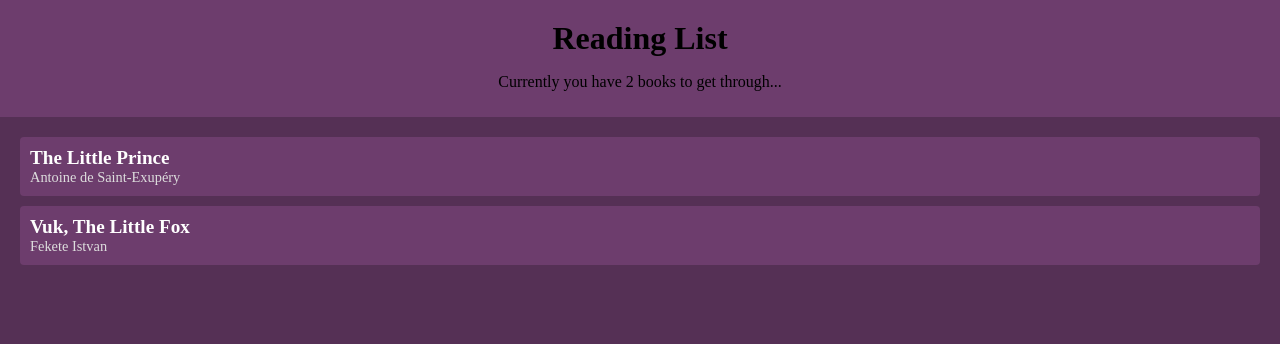
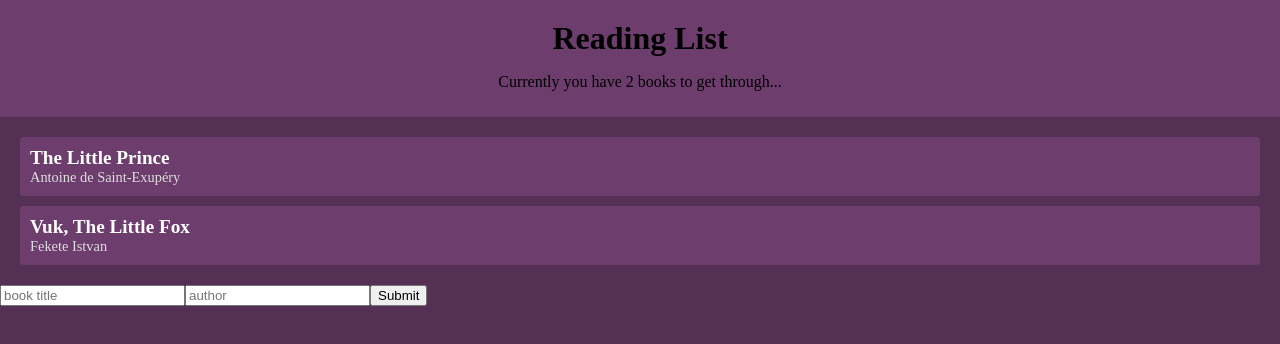
Before and after one commit to csababalint91/Reading-list, a React (Create React App) app: page / in a window 1280 px wide. Shown: the top 344 px of the page. Built offline with nearby package versions, Linux system fonts and the light colour scheme.

Commit message:
Add functionality to BookForm Component
Add it to App

```diff
--- a/src/App.js
+++ b/src/App.js
@@ -1,3 +1,4 @@
+import BookForm from "./Components/BookForm";
 import BookList from "./Components/BookList";
 import Navbar from "./Components/Navbar";
 import BookContextProvider from "./Contexts/BookContext";
@@ -7,6 +8,7 @@
     <BookContextProvider>
       <Navbar />
       <BookList />
+      <BookForm />
     </BookContextProvider>
   )
 }
--- a/src/Components/BookForm.js
+++ b/src/Components/BookForm.js
@@ -0,0 +1,38 @@
+import { useContext, useState } from "react";
+import { BookContext } from "../Contexts/BookContext";
+
+const BookForm = () => {
+    const { addBook } = useContext(BookContext);
+    const [title, setTitle] = useState('');
+    const [author, setAuthor] = useState('');
+
+    const handleSubmit = (e) => {
+        e.preventDefault();
+        addBook(title, author);
+        setTitle('');
+        setAuthor('');
+
+    }
+
+    return (
+        <form onSubmit={(e) => handleSubmit(e)}>
+            <input
+                type="text"
+                placeholder="book title"
+                value={title}
+                onChange={(e) => setTitle(e.target.value)}
+                required
+            />
+            <input
+                type="text"
+                placeholder="author"
+                value={author}
+                onChange={(e) => setAuthor(e.target.value)}
+                required
+            />
+            <input type="submit" val="submit" />
+        </form>
+    );
+}
+
+export default BookForm;
```
